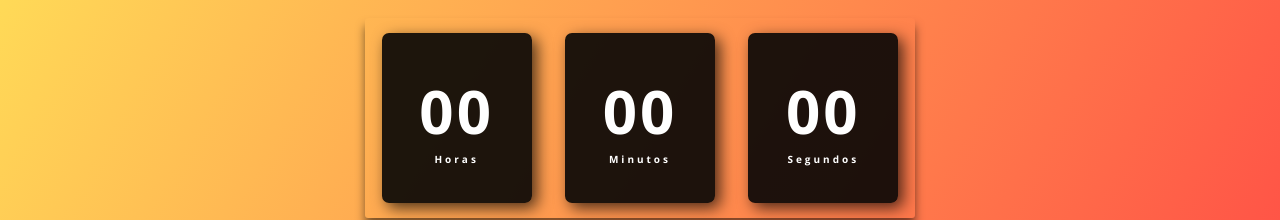
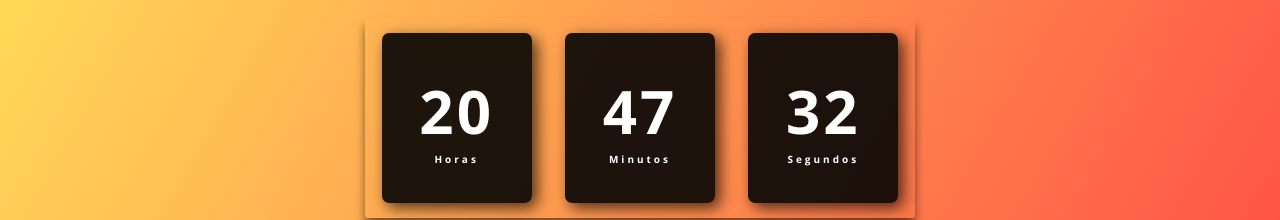
Before and after one commit to EndriwBraga/Relogio-Digital, a plain HTML site: page index.html in a window 1280 px wide. Shown: the part 282-502 px from the top of the page. Drawn offline with nearby package versions, Linux system fonts and the light colour scheme.

Commit message:
Implementação em JS finalizada

```diff
--- a/assets/js/script.js
+++ b/assets/js/script.js
@@ -0,0 +1,18 @@
+const horas = document.getElementById('horas');
+const minutos = document.getElementById('minutos');
+const segundos = document.getElementById('segundos');
+
+const relogio = setInterval(function time() {
+    let dateToday = new Date();
+    let hr = dateToday.getHours();
+    let min = dateToday.getMinutes();
+    let seg = dateToday.getSeconds();
+
+    if (hr < 10) ht = '0' + hr;
+    if (min < 10) ht = '0' + min;
+    if (seg < 10) ht = '0' + seg;
+
+    horas.textContent = hr;
+    minutos.textContent = min;
+    segundos.textContent = seg;
+})
--- a/index.html
+++ b/index.html
@@ -22,9 +22,6 @@
             <span class="tempo">Segundos</span>
         </div>
     </div>
-
-
-
-
+    <script src="assets/js/script.js"></script>
 </body>
 </html>
```
